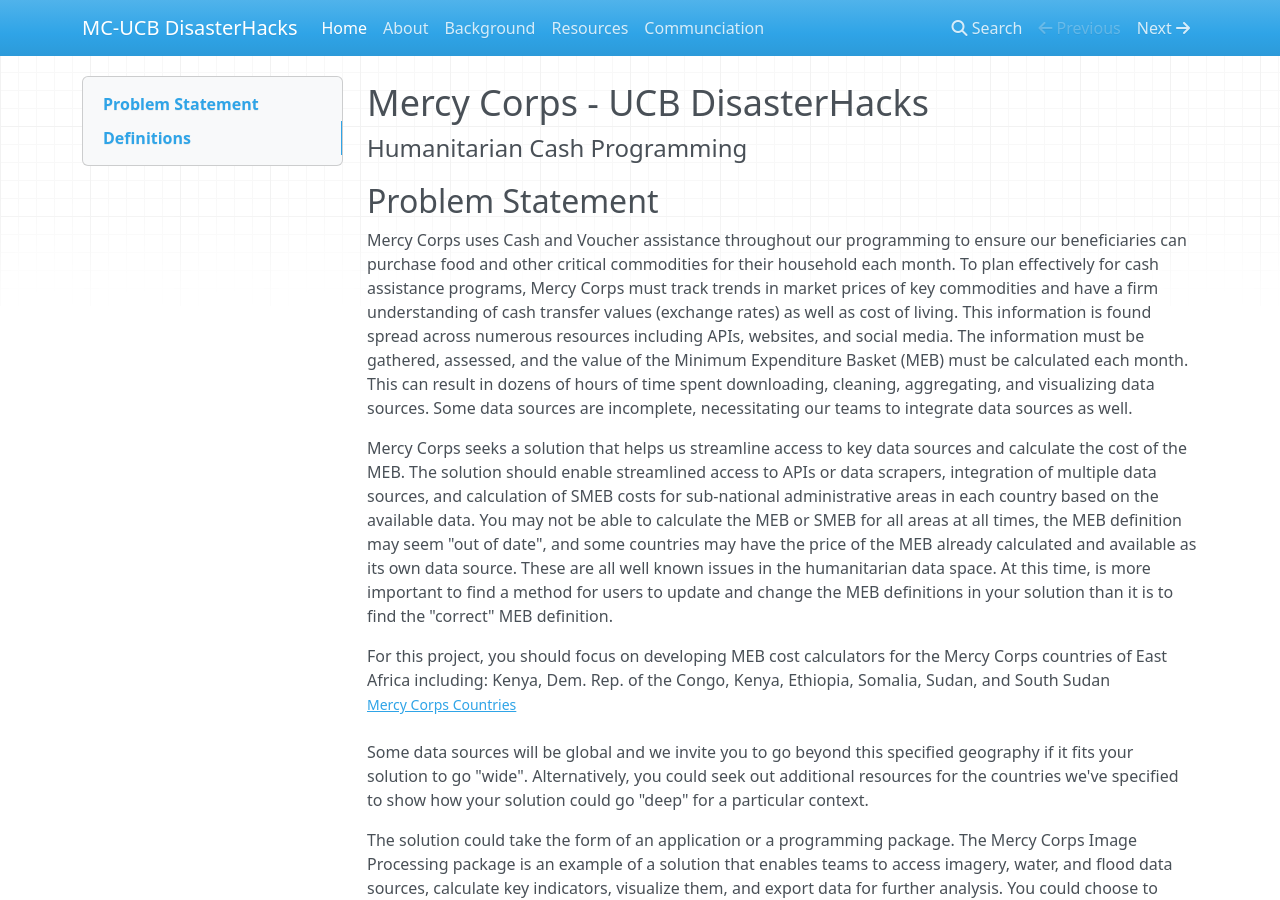
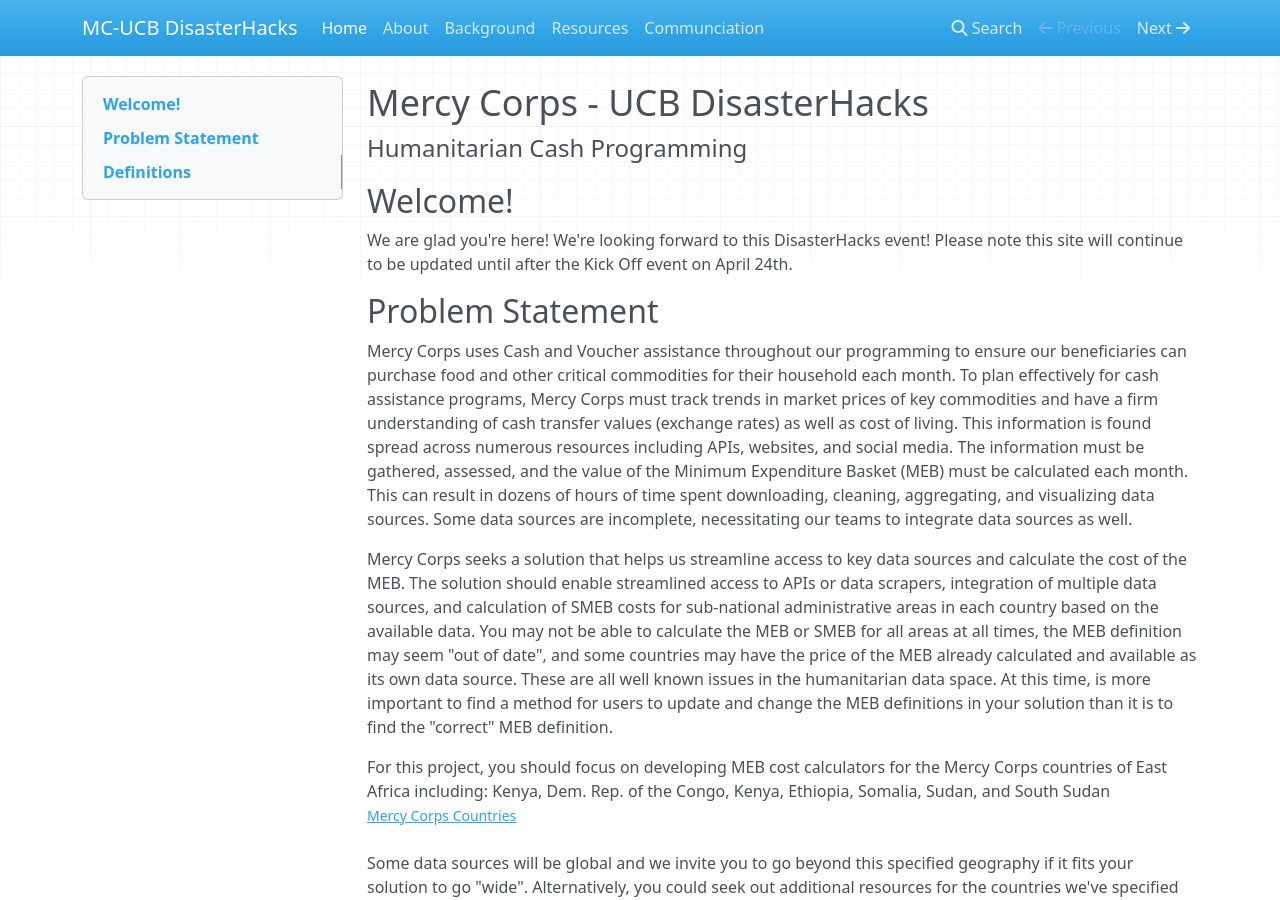
Before and after one commit to mc-t4d/ucb_datachallenge, an MkDocs documentation site: the page built from docs/index.md, in a window 1280 px wide and 900 px high. Built offline with MkDocs 1.6.1, drawn with Linux system fonts in a browser that asks for light colours; nearby versions of some CDN libraries.

Commit message:
updated welcome statement

```diff
--- a/docs/index.md
+++ b/docs/index.md
@@ -2,6 +2,8 @@
 <span style="font-size:2.25em;">Mercy Corps - UCB DisasterHacks</span><br>
 <span style="font-size:1.5em;">Humanitarian Cash Programming</span>
 
+## Welcome!
+We are glad you're here! We're looking forward to this DisasterHacks event! Please note this site will continue to be updated until after the Kick Off event on April 24th.
 
 ## Problem Statement
 Mercy Corps uses Cash and Voucher assistance throughout our programming to ensure our beneficiaries can purchase food and other critical commodities for their household each month. To plan effectively for cash assistance programs, Mercy Corps must track trends in market prices of key commodities and have a firm understanding of cash transfer values (exchange rates) as well as cost of living. This information is found spread across numerous resources including APIs, websites, and social media. The information must be gathered, assessed, and the value of the Minimum Expenditure Basket (MEB) must be calculated each month. This can result in dozens of hours of time spent downloading, cleaning, aggregating, and visualizing data sources. Some data sources are incomplete, necessitating our teams to integrate data sources as well.
```
